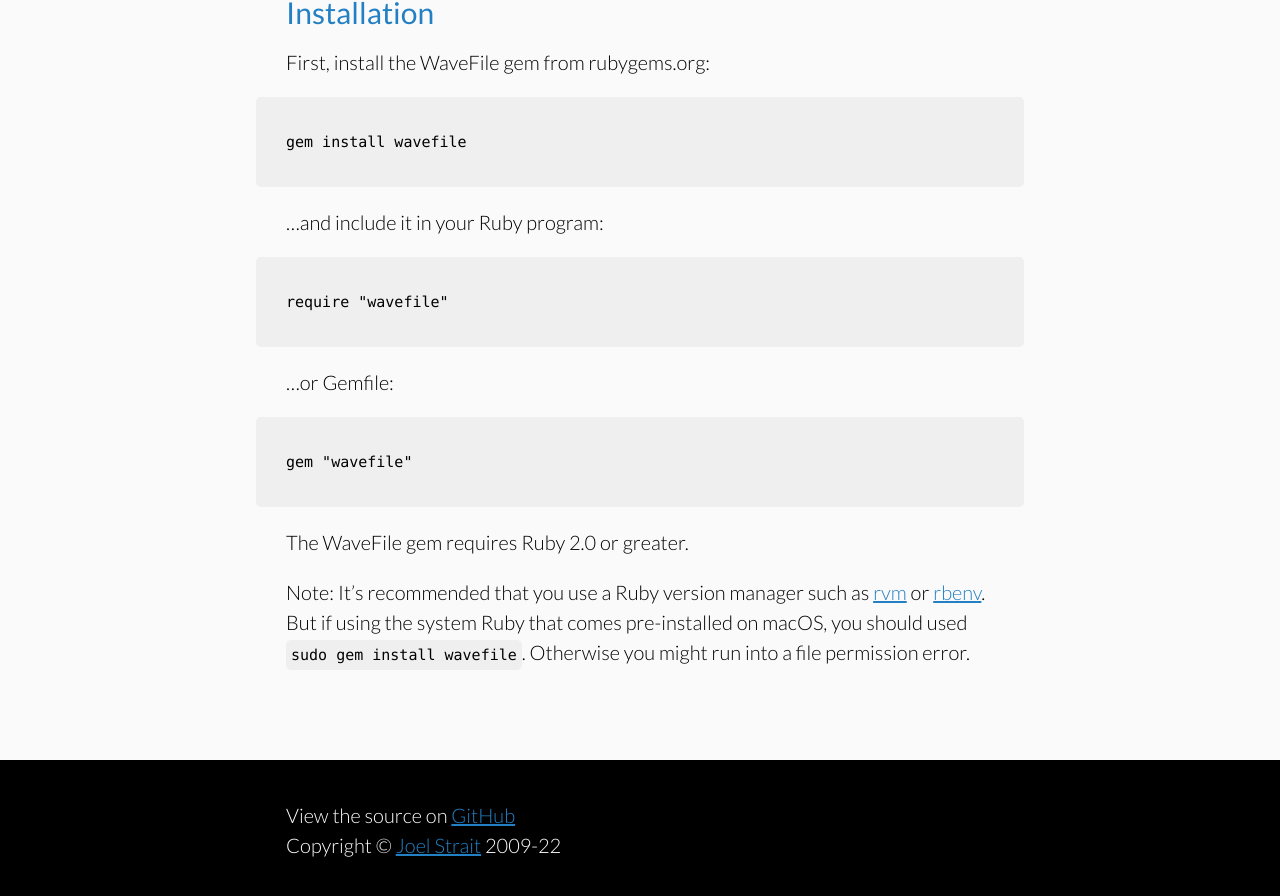
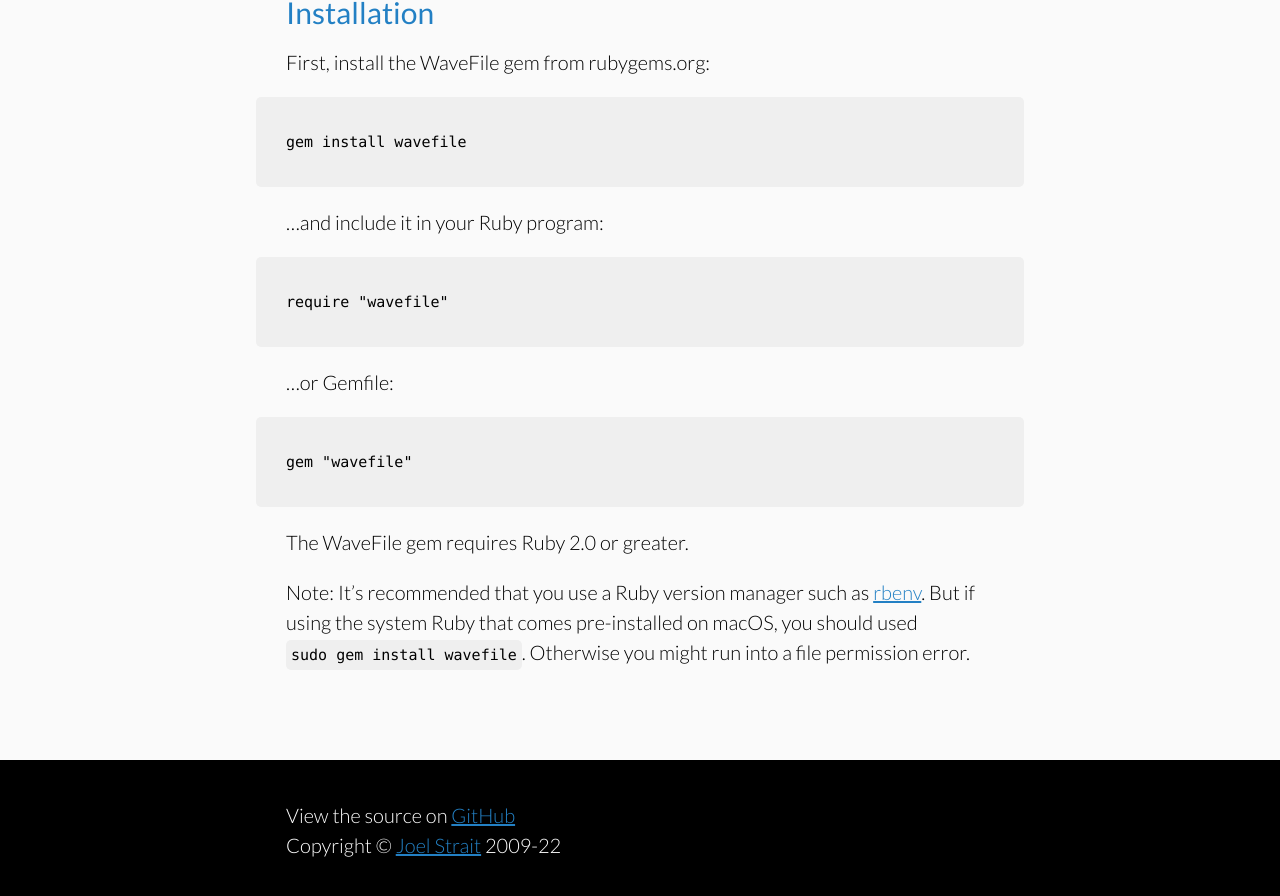
Before and after one commit to jstrait/wavefile, a Jekyll site: the page built from index.html, in a window 1280 px wide and 900 px high, scrolled down 2033 px. Shown: the top 896 px of the window. Built offline with Jekyll 4.4.1, drawn with Linux system fonts in a browser that asks for light colours; some web fonts are replaced.

Commit message:
Removing rvm as a suggested Ruby version manager
My understanding is it's a less commonly used version manager
these days.

```diff
--- a/index.html
+++ b/index.html
@@ -75,5 +75,5 @@ end{% endhighlight %}
   <p>&hellip;or Gemfile:</p>
   <pre><code>gem "wavefile"</code></pre>
   <p>The WaveFile gem requires Ruby 2.0 or greater.</p>
-  <p>Note: It&rsquo;s recommended that you use a Ruby version manager such as <a href="https://rvm.io/">rvm</a> or <a href="https://github.com/rbenv/rbenv">rbenv</a>. But if using the system Ruby that comes pre-installed on macOS, you should used <code>sudo gem install wavefile</code>. Otherwise you might run into a file permission error.</p>
+  <p>Note: It&rsquo;s recommended that you use a Ruby version manager such as <a href="https://github.com/rbenv/rbenv">rbenv</a>. But if using the system Ruby that comes pre-installed on macOS, you should used <code>sudo gem install wavefile</code>. Otherwise you might run into a file permission error.</p>
 </div>
```
